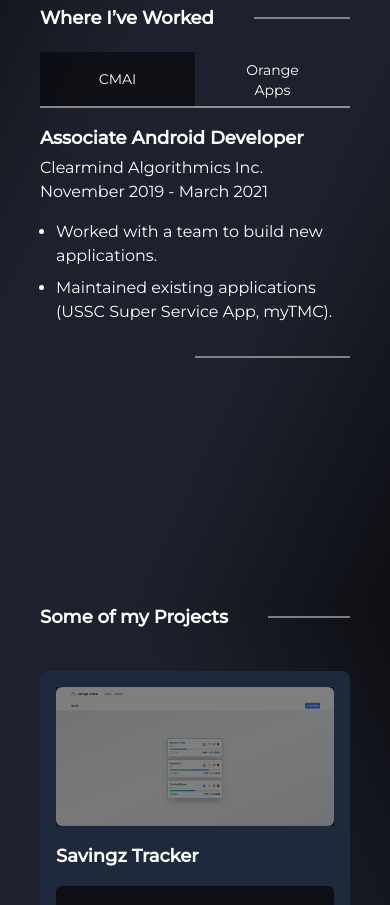
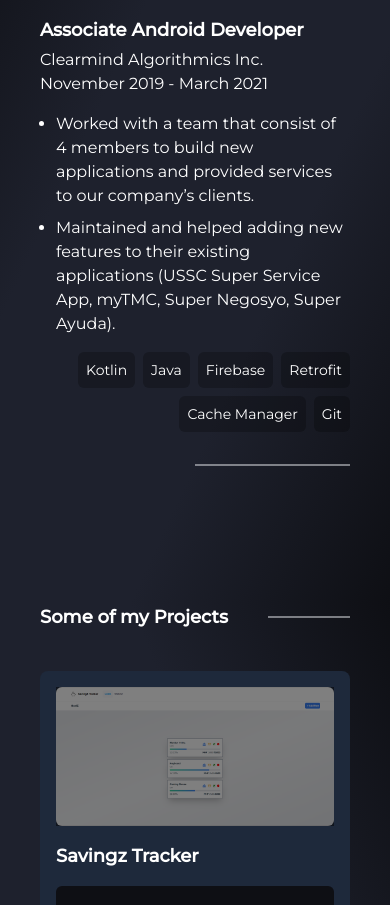
Before and after one commit to Zeaventyyy/My-Portfolio, a React (Create React App) app: page / in a window 390 px wide. Shown: the part 1929-2834 px from the top of the page. Built offline with nearby package versions, Linux system fonts and the light colour scheme.

Commit message:
Added technologies and fixed responsiveness

```diff
--- a/src/landingpage/experience/experience.jsx
+++ b/src/landingpage/experience/experience.jsx
@@ -7,7 +7,7 @@ function Experience() {
   return (
     <div className="h-full container mx-auto">
       <div className="flex flex-col sm:flex-row justify-center items-center h-full px-10 lg:w-[52rem] mx-auto ">
-        <section className="flex flex-col w-full text-white justify-center md:justify-start md:h-60">
+        <section className="flex flex-col w-full text-white justify-center md:justify-start">
           <div className="flex justify-start mb-5 w-full">
             <p className="text-lg md:text-2xl mr-10 font-semibold ">
               Where I’ve Worked
@@ -15,7 +15,7 @@ function Experience() {
             <p className="flex-grow border-[1px] opacity-50 self-center" />
           </div>
           <div className="flex flex-col items-center md:flex-row md:items-start w-full  ">
-            <div className="flex w-full grow flex-row md:flex-col items-start md:pl-6 md:mb-0 md:w-[17.25rem] mb-4 ">
+            <div className="flex w-full grow flex-row md:flex-col items-start md:pl-6 md:mb-0 md:w-[15.75rem] mb-4 ">
               <button
                 className={`${experience === 'cmai' ? styles.active : ''} ${
                   styles.btn
@@ -39,43 +39,65 @@ function Experience() {
             </div>
 
             {experience === 'cmai' ? (
-              <div className="md:pl-10 animate-fade-in-down">
+              <div className="md:pl-10 animate-fade-in-down md:w-3/4">
                 <p className="text-lg md:text-xl font-semibold mb-1">
                   Associate Android Developer
                 </p>
                 <p className="font-normal">Clearmind Algorithmics Inc.</p>
                 <p className="font-normal">November 2019 - March 2021</p>
+
                 <div className="flex flex-col">
                   <ul className="list-disc list-outside ml-4 ">
                     <li className="mt-4 mb-2">
-                      Worked with a team to build new applications.
+                      Worked with a team that consist of 4 members to build new
+                      applications and provided services to our company’s
+                      clients.
                     </li>
                     <li>
-                      Maintained existing applications (USSC Super Service App,
-                      myTMC).
+                      Maintained and helped adding new features to their
+                      existing applications (USSC Super Service App, myTMC,
+                      Super Negosyo, Super Ayuda).
                     </li>
                   </ul>
-                  <p className="border-[1px] opacity-50 self-end w-1/2 mt-8  " />
+
+                  <div className="flex flex-wrap gap-2 mt-4 justify-end">
+                    <div className={styles.pill}>Kotlin</div>
+                    <div className={styles.pill}>Java</div>
+                    <div className={styles.pill}>Firebase</div>
+                    <div className={styles.pill}>Retrofit</div>
+                    <div className={styles.pill}>Cache Manager</div>
+                    <div className={styles.pill}>Git</div>
+                  </div>
+
+                  <span className="border-[1px] opacity-50 self-end w-1/2 mt-8  " />
                 </div>
               </div>
             ) : null}
             {experience === 'orangeApps' ? (
-              <div className="md:pl-10 grow animate-fade-in-down">
+              <div className="md:pl-10 animate-fade-in-down md:w-3/4">
                 <p className="text-lg md:text-xl font-semibold mb-1">
                   Frontend Developer/Quality Assurance Intern
                 </p>
                 <p className="font-normal">OrangeApps</p>
-                <p className="font-normal">January 2019 - March 2019</p>
+                <p className="font-normal">November 2018 - March 2019</p>
                 <div className="flex flex-col">
                   <ul className="list-disc list-outside ml-4">
                     <li className="mt-4 mb-2">
-                      Maintained and checked all the possible bugs in projects
-                      to be fixed.
+                      Conducted manual testing to check all the possible bugs in
+                      a project and provided all the test scenarios used in
+                      testing
                     </li>
                     <li>
-                      Designed and built prototypes for company’s new projects.
+                      Designed and built 2d prototypes for company&apos; new
+                      project using Adobe XD (specifically for MedDepot)
                     </li>
                   </ul>
+                  <div className="flex flex-wrap gap-2 mt-4 justify-end">
+                    <div className={styles.pill}>HTML</div>
+                    <div className={styles.pill}>CSS</div>
+                    <div className={styles.pill}>Adobe XD</div>
+                    <div className={styles.pill}>Git</div>
+                  </div>
                   <span className="border-[1px] opacity-50 self-end w-1/2 mt-8  " />
                 </div>
               </div>
```
